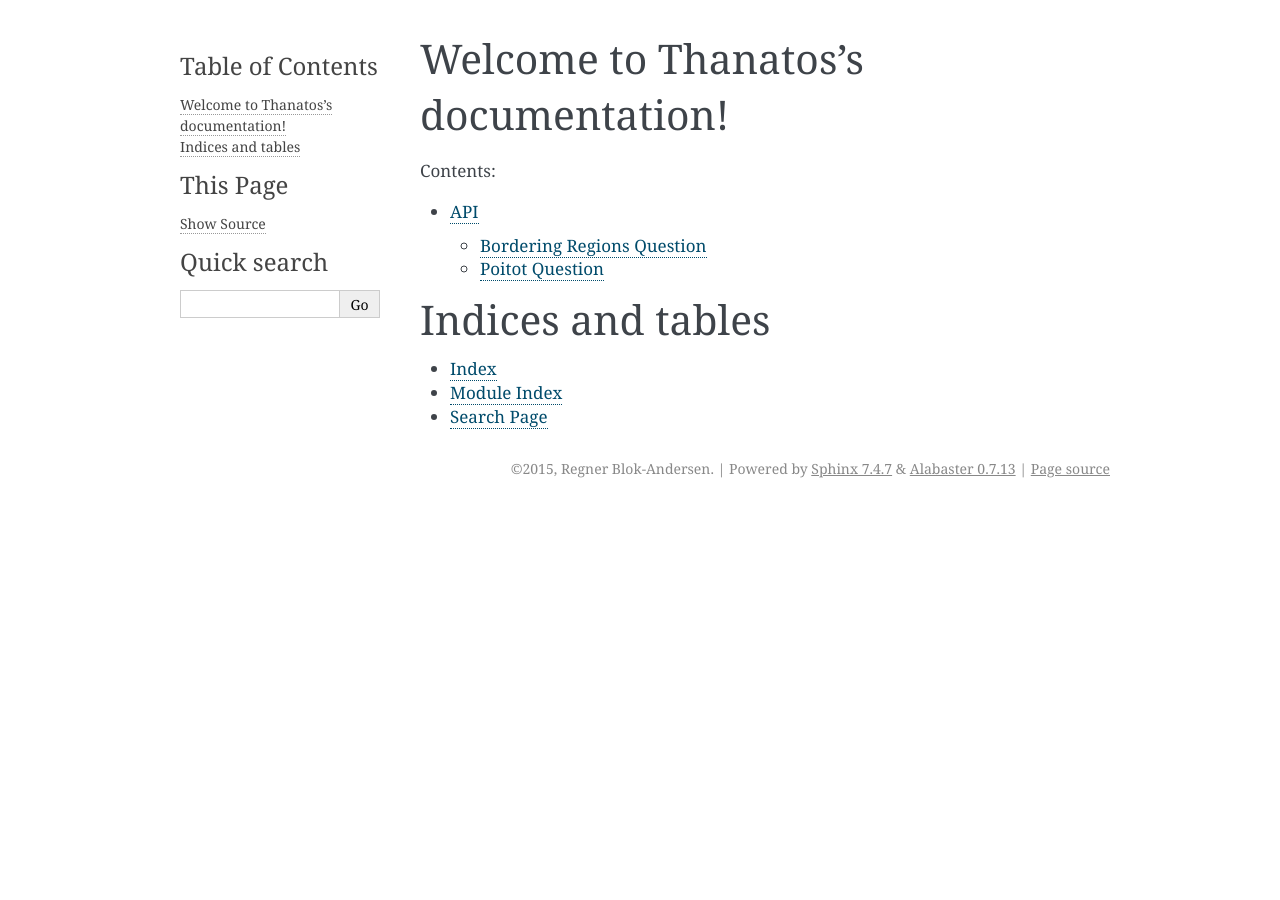
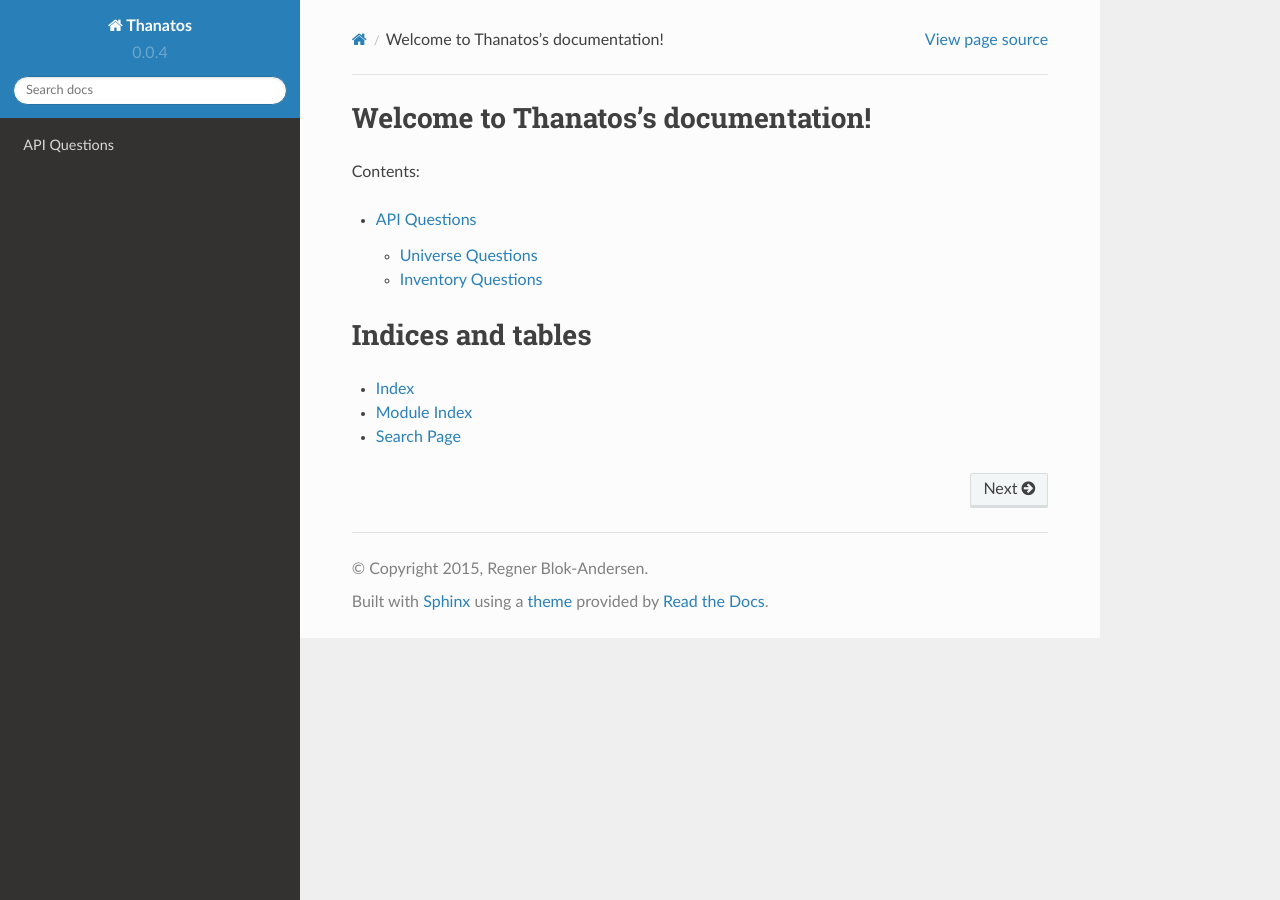
Before and after one commit to evetrivia/thanatos, a Sphinx documentation site: the page built from docs/index.rst, in a window 1280 px wide. Built offline with Sphinx 7.4.7 and the Read the Docs theme 2.0.0, drawn with Linux system fonts in a browser that asks for light colours.

Commit message:
More updates and testing of Sphinx documentation

```diff
--- a/docs/api.rst
+++ /dev/null
@@ -1,20 +0,0 @@
-.. _api:
-
-API
-===
-
-.. module:: thanatos
-
-Bordering Regions Question
---------------------------
-
-.. autoclass:: thanatos.questions.universe.BorderingRegionsQuestion
-   :members:
-   :inherited-members:
-
-Poitot Question
---------------------------
-
-.. autoclass:: thanatos.questions.universe.PoitotFamousForQuestion
-   :members:
-   :inherited-members:
--- /dev/null
+++ b/docs/api_questions.rst
@@ -0,0 +1,35 @@
+.. _api_questions:
+
+API Questions
+=============
+
+.. module:: thanatos
+
+Universe Questions
+------------------
+
+Bordering Regions
+~~~~~~~~~~~~~~~~~
+
+.. autoclass:: thanatos.questions.universe.BorderingRegionsQuestion
+   :members:
+
+Poitot
+~~~~~~
+
+.. autoclass:: thanatos.questions.universe.PoitotFamousForQuestion
+   :members:
+
+Universe Utils
+~~~~~~~~~~~~~~
+
+.. autofunction:: thanatos.questions.universe.remove_regions_with_no_gates
+
+Inventory Questions
+-------------------
+
+High Slots
+~~~~~~~~~~
+
+.. autoclass:: thanatos.questions.inventory.HighSlotsQuestion
+   :members:
--- a/docs/conf.py
+++ b/docs/conf.py
@@ -112,7 +112,7 @@ todo_include_todos = False
 
 # The theme to use for HTML and HTML Help pages.  See the documentation for
 # a list of builtin themes.
-html_theme = 'alabaster'
+html_theme = 'sphinx_rtd_theme'
 
 # Theme options are theme-specific and customize the look and feel of a theme
 # further.  For a list of options available for each theme, see the
--- a/docs/index.rst
+++ b/docs/index.rst
@@ -11,7 +11,7 @@ Contents:
 .. toctree::
    :maxdepth: 2
 
-   api
+   api_questions
 
 
 
```
